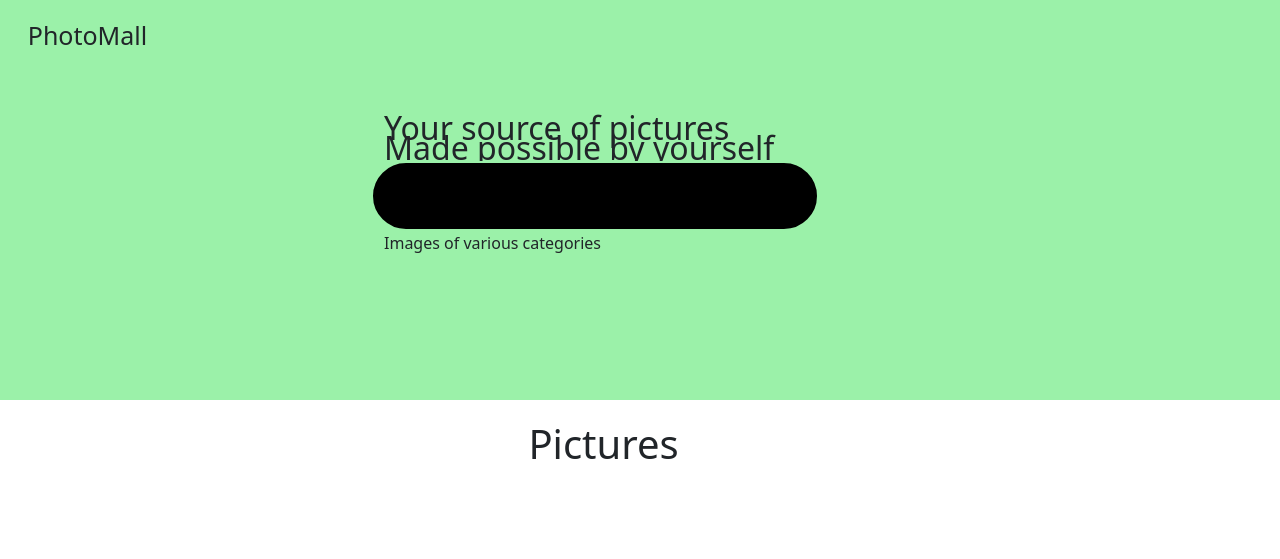
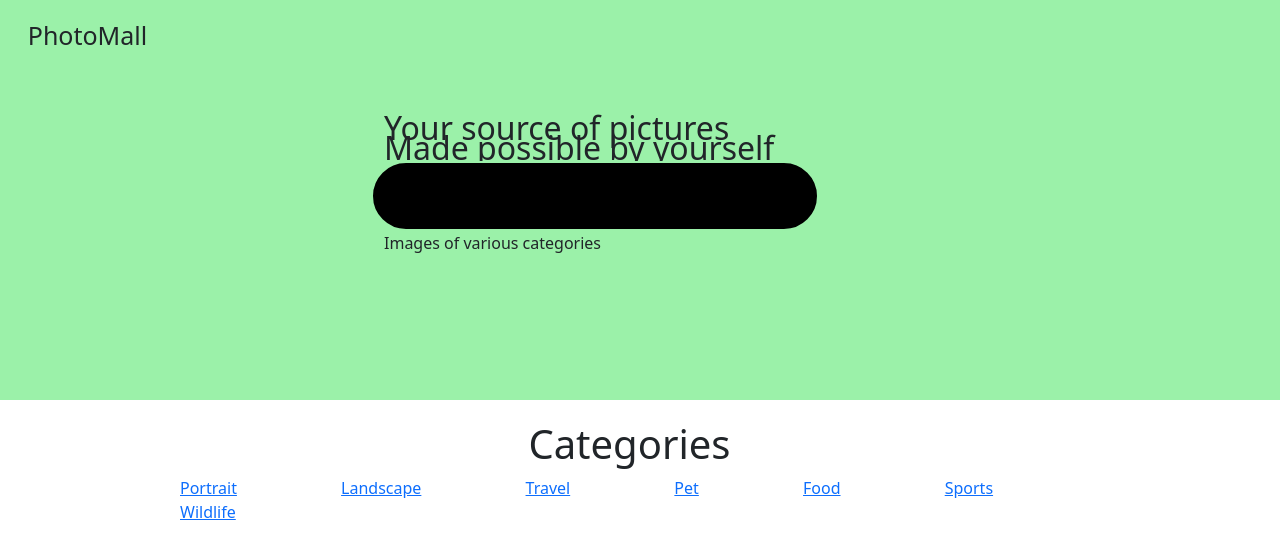
Before and after one commit to MosesOpiyo/PhotoMall, a Django app: page /photos/ in a window 1280 px wide. Shown: the top 559 px of the page. Run offline with Django 3.2, Linux system fonts and the light colour scheme.

Commit message:
changes to templates

```diff
--- a/photo_manager/static/style.css
+++ b/photo_manager/static/style.css
@@ -53,10 +53,15 @@ input {
     margin-left: 40%;
 }
 
-.row {
-    padding: 30px;
+.row li {
+    text-decoration: none;
+    list-style: none;
+    padding-left: 80px;
 }
 
-.col {
-    background-color: yellow;
+.row li a {
+    padding-right: 70px;
+    padding-left: 30px;
+    text-align: center;
+    display: inline;
 }
--- a/photo_manager/templates/base.html
+++ b/photo_manager/templates/base.html
@@ -20,13 +20,19 @@
         <h2>Made possible by yourself</h2>
         <input type="text">
         <p>Images of various categories</p>
+
     </div>
     <div class="container">
-        <h1>Pictures</h1>
+        <h1>Categories</h1>
         <div class="row">
-            <div class="col">
-
-            </div>
+            <li> <a href=""> Portrait</a>
+                <a href=""> Landscape</a>
+                <a href="">Travel</a>
+                <a href="">Pet</a>
+                <a href="">Food</a>
+                <a href="">Sports</a>
+                <a href="">Wildlife</a>
+            </li>
 
         </div>
 
```
